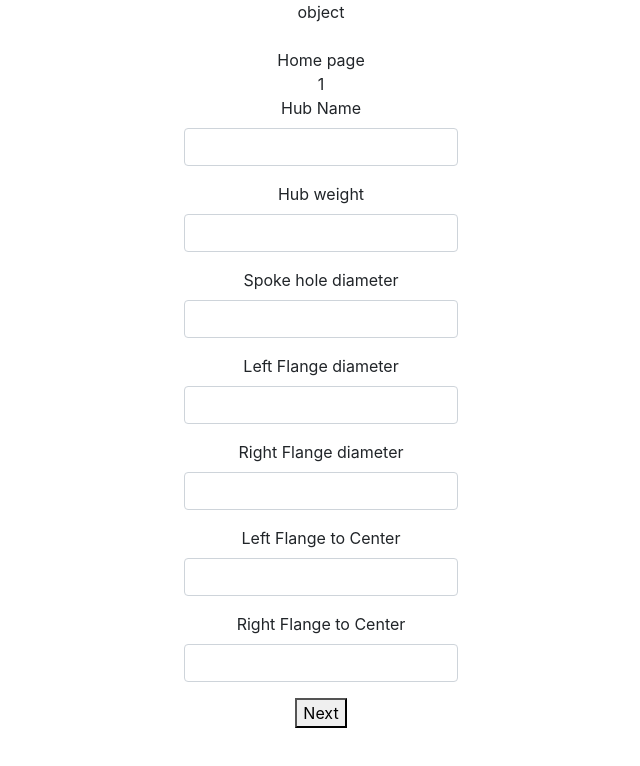
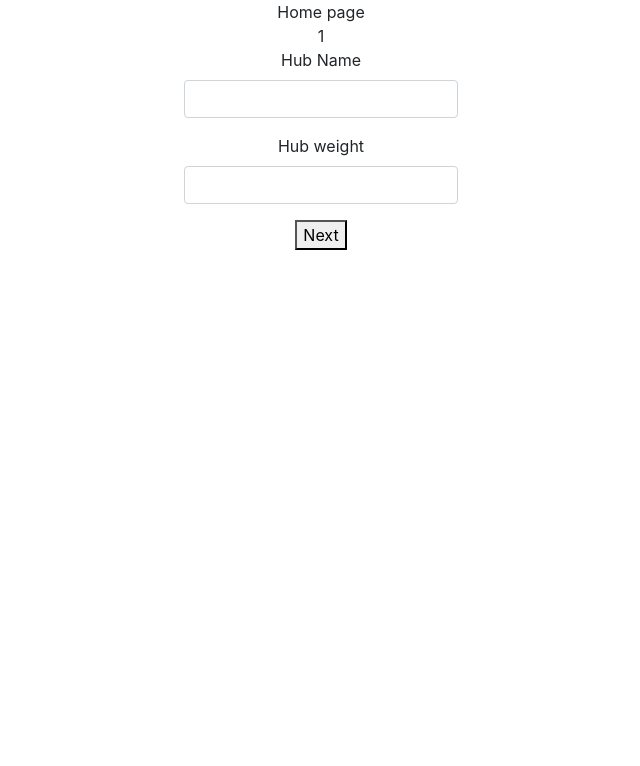
Before and after one commit to kimchirice/32spoke, a React (Create React App) app: page / in a window 1280 px wide. Shown: the top 766 px of the page, without its empty margins (319-959 px from the left). Built offline with nearby package versions, Linux system fonts and the light colour scheme.

Commit message:
[Mod] consolidate eventHandler function handleParts, to update all the input fields in Hub.js, Rim.js and Spoke.js

```diff
--- a/src/App.js
+++ b/src/App.js
@@ -1,37 +1,38 @@
-import React, { useState } from 'react';
-import './App.css';
-import Navigation from './components/navigation/Navigation'
-import Progress from './components/Progress';
-import Hub from './components/Hub';
-import Rim from './components/Rim';
-import Spoke from './components/Spoke';
-import Button from './components/Button';
+import React, { useState } from 'react'
+import './App.css'
+import Navigation from './components/Navigation'
+import Progress from './components/Progress'
+import Hub from './components/Hub'
+import Rim from './components/Rim'
+import Spoke from './components/Spoke'
+import Button from './components/Button'
 
 
 function App() {
-  const [hub, setHub] = useState({})
-  const [rimName, setRimName] = useState('')
-  const [spokeName, setSpokeName] = useState('')
+  const partsInitialValue = {
+    hubName: '',
+    hubWeight: '',
+    rimName: '',
+    spokeName: '',
+  }
+  const [parts, setParts] = useState(partsInitialValue)
+
   const [currentStep, setCurrentStep] = useState(1)
 
-  const handleHub = (event) => {
+
+  const handleParts = (event) => {
     let {name, value} = event.target
-    setHub(prevHub => (
+    setParts(prev => (
       {
-        ...prevHub,
-        name: value,
+        ...prev,
+        [name]: value,
       })
     )
+
+
     console.log(`the name is ${name}`)
   }
 
-  const handleRimName = (rimName) => {
-    setRimName(rimName)
-  }
-
-  const handleSpokeName = (spokeName) =>{
-    setSpokeName(spokeName)
-  }
 
   const handleButtonNext = (e) => {
     e.preventDefault()
@@ -50,20 +51,14 @@ function App() {
 
   return (
     <div className="App">
-      {typeof(hub)}<br/>{rimName}<br/>{spokeName}
-        <Navigation />
-        <Progress currentStep={currentStep} />
-    { currentStep === 1 &&
-        <Hub handleChange={handleHub} /> }
-    { currentStep === 2 &&
-      <Rim handleChange={handleRimName} />
-    }
-
-    {currentStep === 3 &&
-        <Spoke handleChange={handleSpokeName}/> }
-
-        { currentStep > 1 && <Button title={'Prev'} className="btn btn-primary" handleClick={handleButtonPrev} />}
-    { currentStep < 4 && <Button title={"Next"} className="btn btn-warning" handleClick={handleButtonNext} /> }
+      {parts.hubNmae}
+      <Navigation />
+      <Progress currentStep={currentStep} />
+      { currentStep === 1 && <Hub handleChange={handleParts} /> }
+      { currentStep === 2 && <Rim handleChange={handleParts} /> }
+      { currentStep === 3 && <Spoke handleChange={handleParts}/> }
+      { currentStep > 1 && <Button title={'Prev'} className="btn btn-primary" handleClick={handleButtonPrev} />}
+      { currentStep < 4 && <Button title={"Next"} className="btn btn-warning" handleClick={handleButtonNext} /> }
     </div>
   );
 }
--- a/src/Components/Hub.js
+++ b/src/Components/Hub.js
@@ -1,6 +1,7 @@
 import React from 'react';
 
 const Hub = ({handleChange}) => {
+
   return (
     <>
       <div className="form-group">
@@ -10,7 +11,7 @@ const Hub = ({handleChange}) => {
           type="text"
           id="hubName"
           name="hubName"
-          onChange={(event) => handleChange(event)}
+          onChange={handleChange}
         />
       </div>
 
@@ -21,12 +22,12 @@ const Hub = ({handleChange}) => {
             type='text'
             id='hubWeight'
             name='hubWeight'
-            onChange={(event) => handleChange(event)}
+            onChange={handleChange}
         />
       </div>
 
 
-      <div className="form-group ">
+      {/* <div className="form-group ">
         <label className="form-label" htmlFor="spokeHoleDiameter">Spoke hole diameter</label>
         <input
             className="form-control"
@@ -79,7 +80,7 @@ const Hub = ({handleChange}) => {
             name='rightFlangeToCenter'
             onChange={(event) => handleChange(event)}
         />
-      </div>
+      </div> */}
     </>
   )
 }
--- a/src/Components/Rim.js
+++ b/src/Components/Rim.js
@@ -10,7 +10,7 @@ const Rim = ({handleChange})=> {
         type='text'
         id="rimName"
         name='rimName'
-        onChange={(e) => handleChange(e.target.value)}
+        onChange={handleChange}
         />
     </div>
 
@@ -21,7 +21,7 @@ const Rim = ({handleChange})=> {
           type='text'
           id='rimWeight'
           name='rimWeight'
-          onChange={(e) => handleChange(e.target.value)}          />
+          onChange={handleChange}          />
     </div>
 
       <div className="form-group ">
@@ -31,7 +31,7 @@ const Rim = ({handleChange})=> {
             type='text'
             id='rimERD'
             name='rimERD'
-            onChange={(e) => handleChange(e.target.value)}          />
+            onChange={handleChange}          />
       </div>
 
       <div className="form-group ">
@@ -41,7 +41,7 @@ const Rim = ({handleChange})=> {
             type='text'
             id='offsetSpokeBed'
             name='offsetSpokeBed'
-            onChange={(e) => handleChange(e.target.value)}          />
+            onChange={handleChange}          />
       </div>
       <div className="form-group ">
         <label className="form-label" htmlFor="maxRimTension">Max Rim Tension</label>
@@ -50,7 +50,7 @@ const Rim = ({handleChange})=> {
             type='text'
             id='maxRimTension'
             name='maxRimTension'
-            onChange={(e) => handleChange(e.target.value)}          />
+            onChange={handleChange}          />
       </div>
     </>
   )
--- a/src/Components/Spoke.js
+++ b/src/Components/Spoke.js
@@ -10,7 +10,7 @@ const Spoke = ({handleChange}) => {
           type='text'
           id="spokeName"
           name='spokeName'
-          onChange={(e)=> handleChange(e.target.value)}
+          onChange={handleChange}
         />
       </div>
       <div className="form-group">
@@ -20,7 +20,7 @@ const Spoke = ({handleChange}) => {
             type='text'
             id='spokeWeight'
             name='spokeWeight'
-            onChange={(e)=> handleChange(e.target.value)}
+            onChange={handleChange}
             />
       </div>
 
```
Also changed, not shown: src/Components/Navigation.js (renamed from src/Components/Navigation/Navigation.js).
